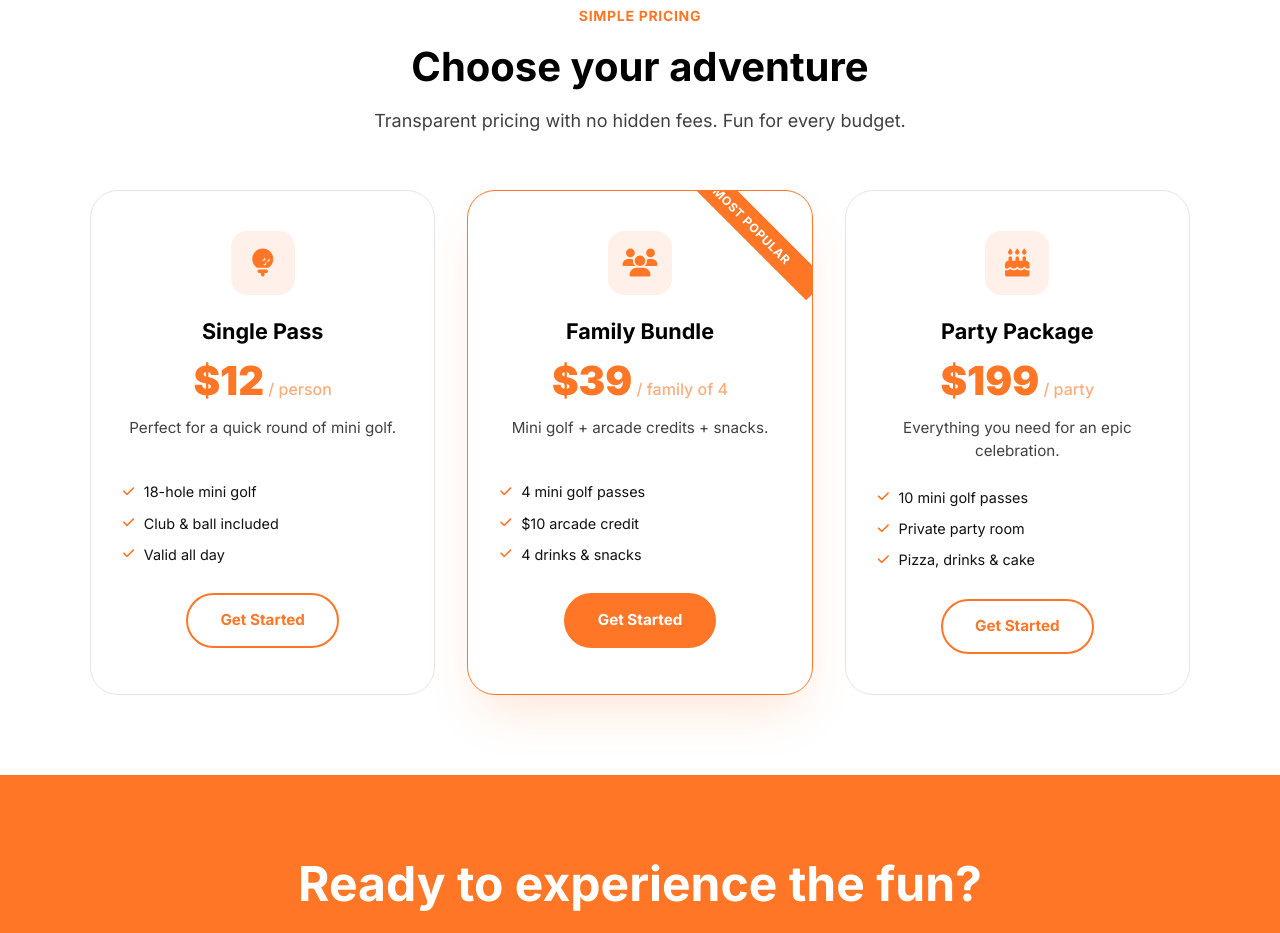
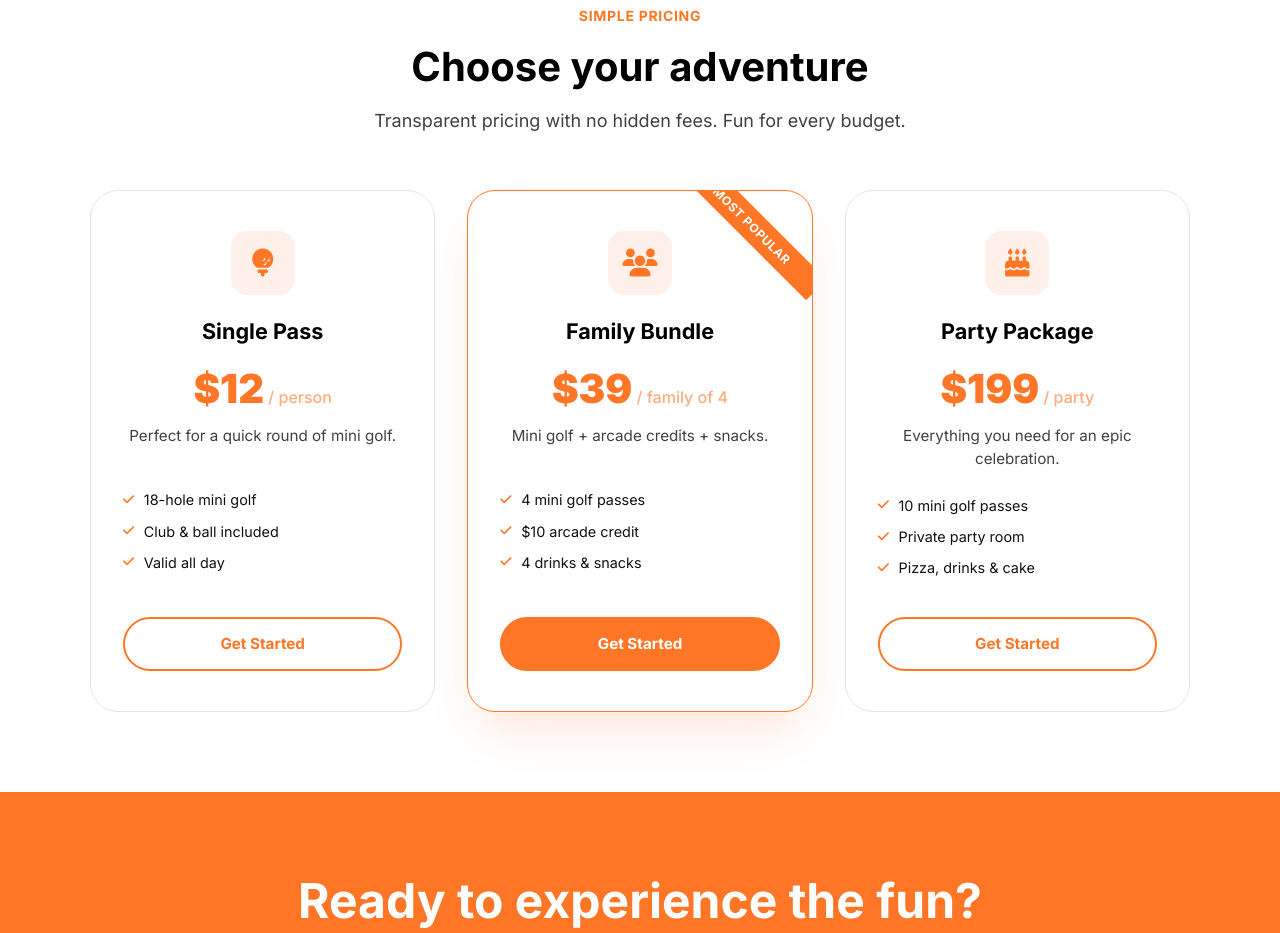
Before and after one commit to NAVEENKUTTY9025/Mini-Golf-Family-Fun-Center, a plain HTML site: page services.html in a window 1280 px wide. Shown: the part 3119-4052 px from the top of the page. Drawn offline with Linux system fonts and the light colour scheme.

Commit message:
first commit

```diff
--- a/services.html
+++ b/services.html
@@ -363,6 +363,9 @@
             transition: 0.35s ease;
             position: relative;
             overflow: hidden;
+            display: flex;
+            flex-direction: column;
+            height: 100%;
         }
         .pricing-card.featured {
             border-color: var(--orange);
@@ -423,6 +426,7 @@
             list-style: none;
             text-align: left;
             margin-bottom: 1.75rem;
+            flex: 1;
         }
         .pricing-card .pricing-features li {
             display: flex;
@@ -445,6 +449,7 @@
             font-size: 0.95rem;
             transition: 0.2s;
             border: 2px solid var(--orange);
+            margin-top: auto;
         }
         .btn-pricing:hover {
             background: transparent;
```
Also changed, not shown: home2.html (+5 -0 lines), product.html (+5 -0 lines).
